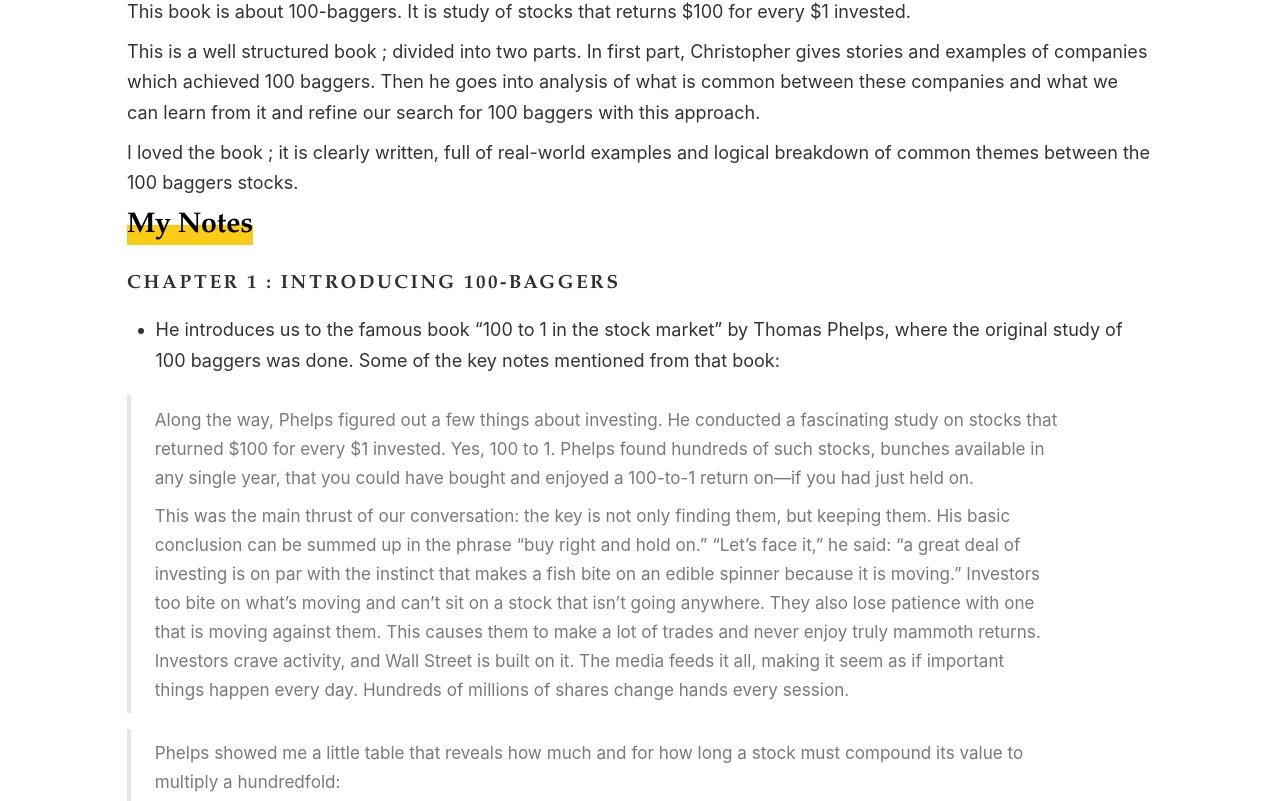
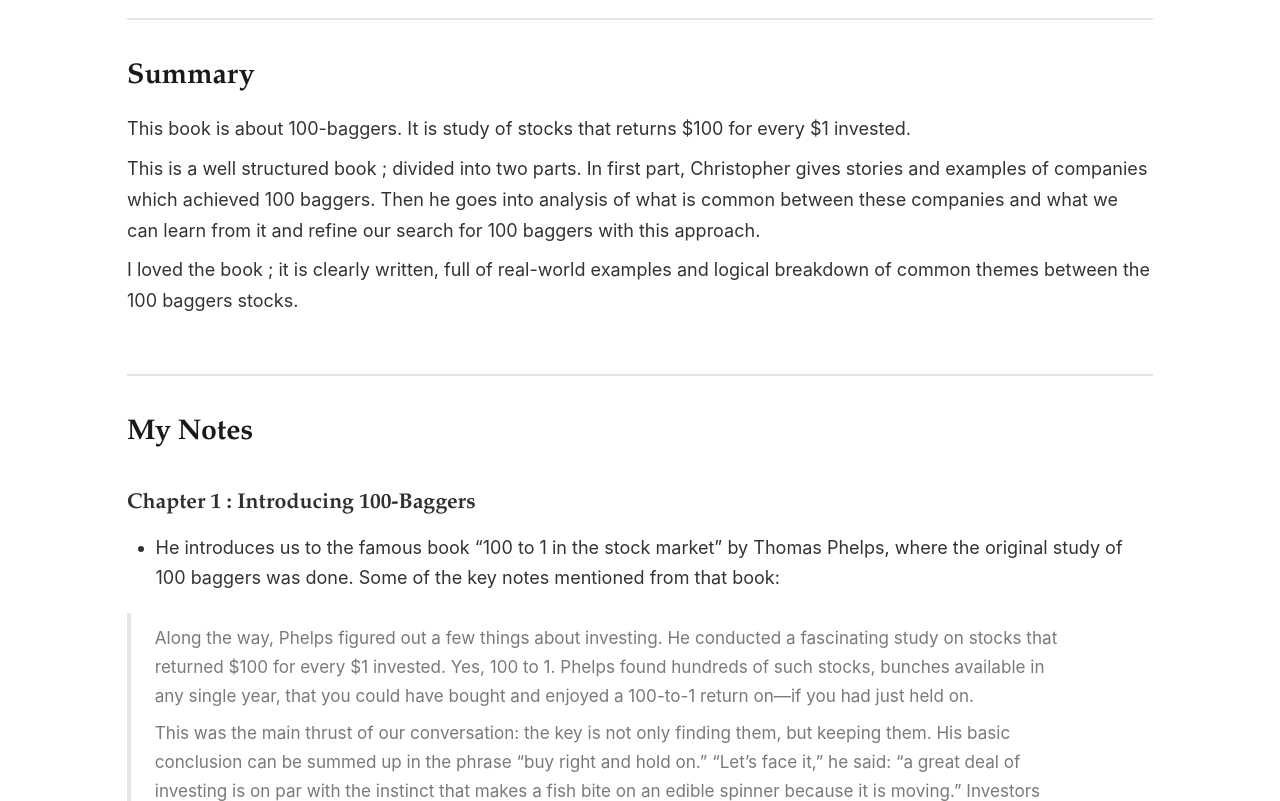
Before and after one commit to rishisareen/rishisareen.github.io, a Jekyll site: the page built from _notes/books/100 Baggers.md, in a window 1280 px wide. Shown: the part 457-1258 px from the top of the page. Built offline with Jekyll 4.4.1, drawn with Linux system fonts in a browser that asks for light colours; grey boxes are pictures that could not be loaded.

Commit message:
Apply minimal and classy heading styles for notes
H1: Large bold (2rem) with generous bottom spacing, dark color
H2: Section marker with top border line and extra top margin (3rem)
    for clear visual breaks between sections
H3: Medium weight (500), slightly lighter color for hierarchy

Clean, readable design with H2 optimized for section transitions.

Co-Authored-By: Claude Sonnet 4.5 <noreply@anthropic.com>

```diff
--- a/public/css/lanyon.css
+++ b/public/css/lanyon.css
@@ -920,37 +920,30 @@ a.pagination-item:hover {
 .note-body h1 {
   font-size: 2rem;
   font-weight: 700;
-  color: #fff;
-  background: #000;
-  padding: 0.75rem 1rem;
-  margin-top: 2rem;
-  margin-bottom: 1.5rem;
-  display: inline-block;
-  width: 100%;
-  box-sizing: border-box;
+  color: #1a1a1a;
+  margin-top: 0;
+  margin-bottom: 2rem;
+  line-height: 1.2;
 }
 
 .note-body h2 {
   font-size: 1.5rem;
   font-weight: 600;
-  color: #000;
-  background: linear-gradient(180deg, transparent 50%, #facc15 50%);
-  padding: 0.25rem 0;
-  margin-top: 1.75rem;
-  margin-bottom: 1.25rem;
-  display: inline;
-  box-decoration-break: clone;
-  -webkit-box-decoration-break: clone;
+  color: #1a1a1a;
+  margin-top: 3rem;
+  margin-bottom: 1rem;
+  padding-top: 2rem;
+  border-top: 2px solid #e5e5e5;
+  line-height: 1.3;
 }
 
 .note-body h3 {
-  font-size: 1rem;
-  font-weight: 600;
-  color: #333;
-  text-transform: uppercase;
-  letter-spacing: 2.5px;
-  margin-top: 1.5rem;
-  margin-bottom: 1rem;
+  font-size: 1.125rem;
+  font-weight: 500;
+  color: #4a4a4a;
+  margin-top: 2rem;
+  margin-bottom: 0.75rem;
+  line-height: 1.4;
 }
 
 .note-body blockquote {
```
